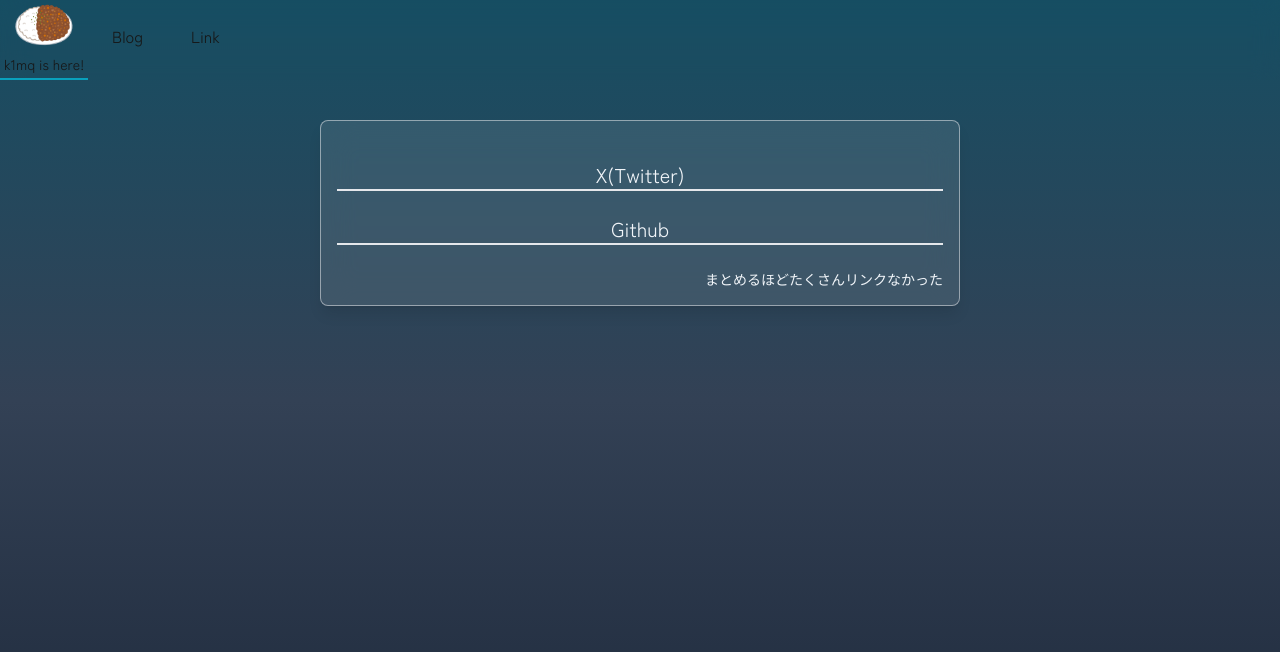
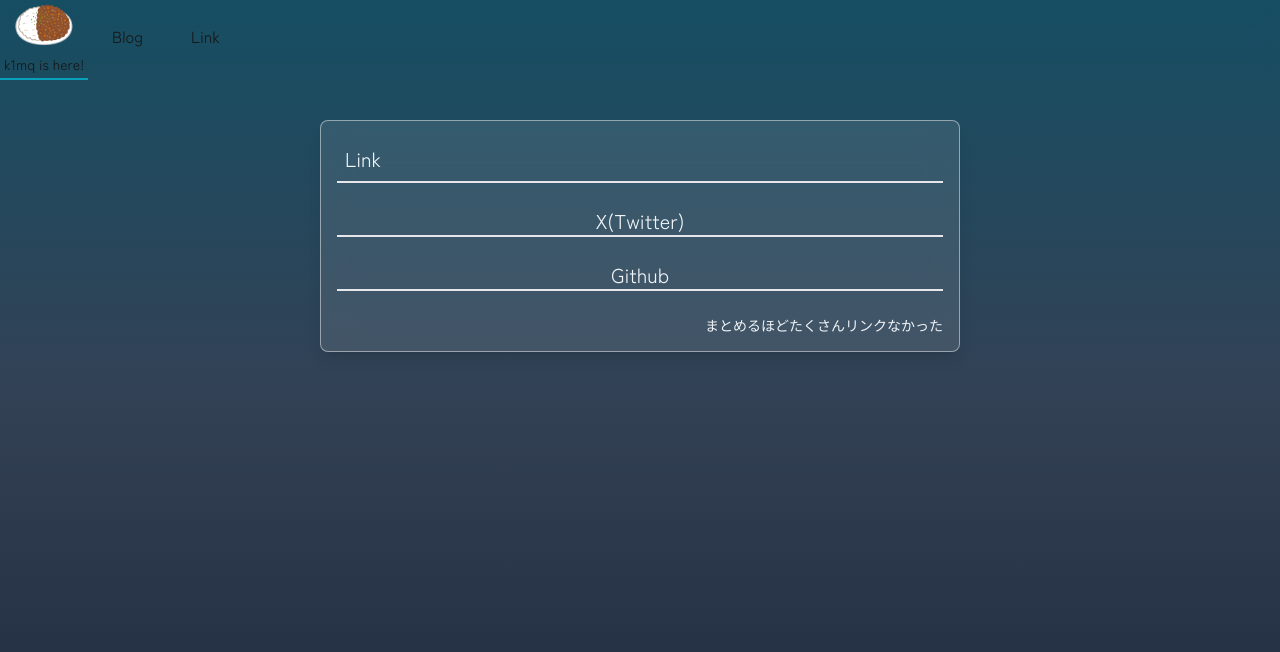
Before and after one commit to k1mqq/k1mqq.github.io, a Next.js app: page /link in a window 1280 px wide. Shown: the top 652 px of the page. Built offline with nearby package versions, Linux system fonts and the light colour scheme.

Commit message:
linkページ調整

```diff
--- a/app/link/page.tsx
+++ b/app/link/page.tsx
@@ -1,7 +1,7 @@
-import Link from "@/app/ui/links"
+import Links from "@/app/ui/links"
 
 export default function Page() {
   return (
-    <Link/>
+    <Links/>
   );
 }
--- a/app/ui/links.tsx
+++ b/app/ui/links.tsx
@@ -1,7 +1,10 @@
-export default function Link() {
+import Link from "next/link"
+
+export default function Links() {
     return (
         <div className="flex items-center justify-center">
           <div className="w-full md:w-2/4 m-5 p-4 bg-gray-100/10 rounded-lg border backdrop-blur-lg shadow-lg border-gray-100/50 text-slate-100">
+          <Link href="/link" className=""><h1 className="p-2 text-xl border-b-2 hover:border-cyan-500/80 transition ease-in">Link</h1></Link>
             <a href="https://x.com/k1mq_" target="_blank" rel="noopener noreferrer" className="m-3">
               <p className="mx-auto text-center border-b-2 text-xl transition ease-in hover:border-cyan-500">X(Twitter)</p>
             </a>
```
